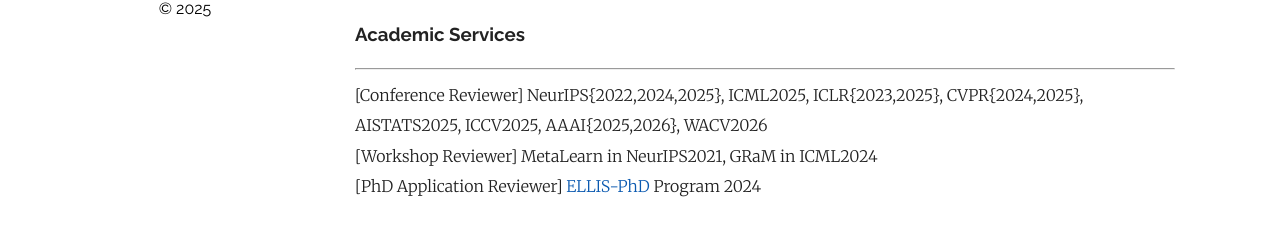
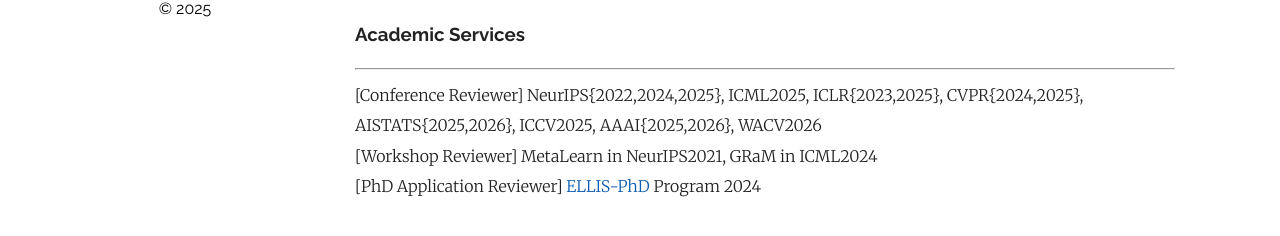
Before and after one commit to MingyuKim87/MingyuKim87.github.io, a Jekyll site: the page built from index.md, in a window 1280 px wide and 900 px high, scrolled down 4174 px. Shown: the part 577-813 px from the top of the window. Built offline with Jekyll 4.4.1, drawn with Linux system fonts in a browser that asks for light colours; some web fonts are replaced.

Commit message:
Fix formatting of conference reviewer list

```diff
--- a/index.md
+++ b/index.md
@@ -170,7 +170,7 @@
 ### Academic Services
 <hr>
 
-[Conference Reviewer] NeurIPS{2022,2024,2025}, ICML2025, ICLR{2023,2025}, CVPR{2024,2025}, AISTATS2025, ICCV2025, AAAI{2025,2026}, WACV2026
+[Conference Reviewer] NeurIPS{2022,2024,2025}, ICML2025, ICLR{2023,2025}, CVPR{2024,2025}, AISTATS{2025,2026}, ICCV2025, AAAI{2025,2026}, WACV2026
 [Workshop Reviewer] MetaLearn in NeurIPS2021, GRaM in ICML2024
 [PhD Application Reviewer] [ELLIS-PhD][ellis] Program 2024
 
```
